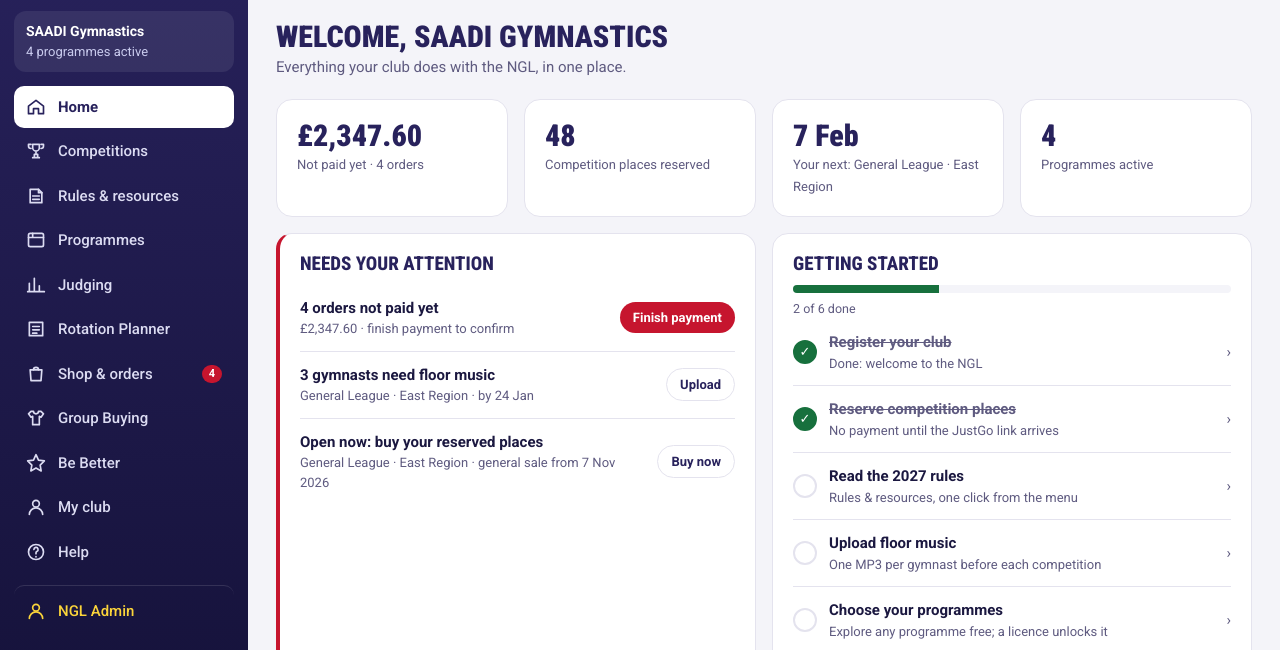
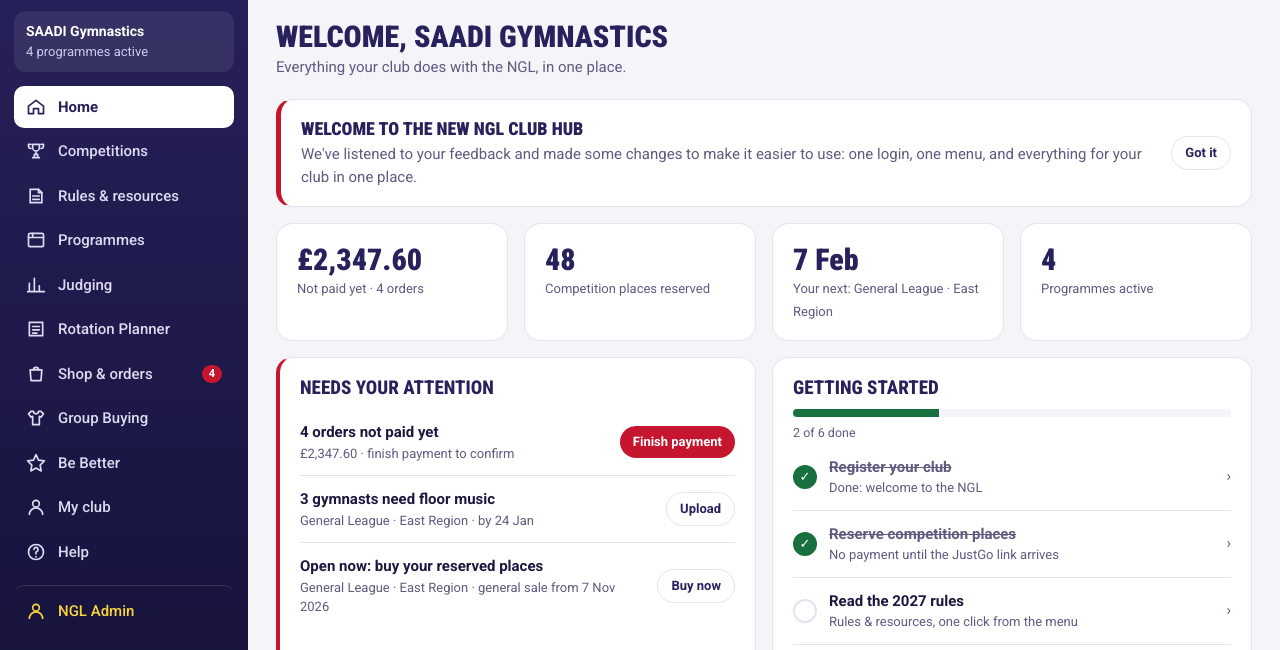
Before and after one commit to Davidcbrooke/ngl-app, a plain HTML site: page index.html in a window 1280 px wide. Shown: the part 81-731 px from the top of the page. Drawn offline with Linux system fonts and the light colour scheme.

Commit message:
Home: 'Welcome to the new NGL Club Hub' note (hidden with Got it)
Co-Authored-By: Claude Opus 5.5 <noreply@anthropic.com>

```diff
--- a/css/app.css
+++ b/css/app.css
@@ -330,3 +330,6 @@ a.card:hover{border-color:#cfcde3}.nav a{color:#dcdcf2}.nav a.on{color:var(--nav
 }
 
 .sample-note{background:#fff6d6;border:1px solid #f2d27a;color:#5a4500;border-radius:10px;padding:10px 14px;margin:0 0 14px;font-size:14px}
+.new-hub{display:flex;align-items:center;gap:14px;margin:12px 0 16px;border-left:5px solid var(--red);background:#fff}
+.new-hub b{display:block;font:900 18px/1.2 var(--cond);text-transform:uppercase;color:var(--navy);margin-bottom:4px}.new-hub span{color:var(--muted)}
+.new-hub .grow{flex:1;min-width:0}
--- a/js/actions.js
+++ b/js/actions.js
@@ -22,6 +22,8 @@ export const totals = lines => { const items = lines.reduce((a, l) => a + l.qty
   const post = postageFor(qty); return {items, post, total: items + post, qty}; };
 
 const ACT = {
+  // Home: the "Welcome to the new Club Hub" note, hidden once the club has read it (on this device)
+  'hide-welcome'(b){ try { localStorage.setItem('ngl-welcome-new-hub', '1'); } catch (e) {} b.closest('.new-hub')?.remove(); },
   // Judging: invite a coach or member of staff to the Judging Pathway (their own login, linked to this club)
   async 'judge-invite'(){
     const m = modal(`<h2>Invite a judge</h2><p class="lead">They get a link to register on the NGL Judging Pathway with your club filled in. They use their own login and only see the judge screens.</p><form>
--- a/js/views/home.js
+++ b/js/views/home.js
@@ -30,6 +30,7 @@ export default async function home(_, ctx = {}){
     !mine.length && ['Reserve places for 2027', 'Competitions are filling fast: reserving is free', '#/competitions', 'Reserve']
   ].filter(Boolean);
   return `<h1>Welcome, ${esc(c.name)}</h1><p class="lead">Everything your club does with the NGL, in one place.</p>
+  ${localStorage.getItem('ngl-welcome-new-hub') ? '' : `<div class="card new-hub"><div class="grow"><b>Welcome to the new NGL Club Hub</b><span>We've listened to your feedback and made some changes to make it easier to use: one login, one menu, and everything for your club in one place.</span></div><button class="btn sm ghost" data-act="hide-welcome">Got it</button></div>`}
   <div class="grid g4" style="margin-bottom:16px">
     <a class="card stat" href="#/shop/orders"><b>${gbp(due)}</b><span>Not paid yet · ${unpaid.length} order${unpaid.length === 1 ? '' : 's'}</span></a>
     <a class="card stat" href="#/competitions/places"><b>${places}</b><span>Competition places reserved</span></a>
```
